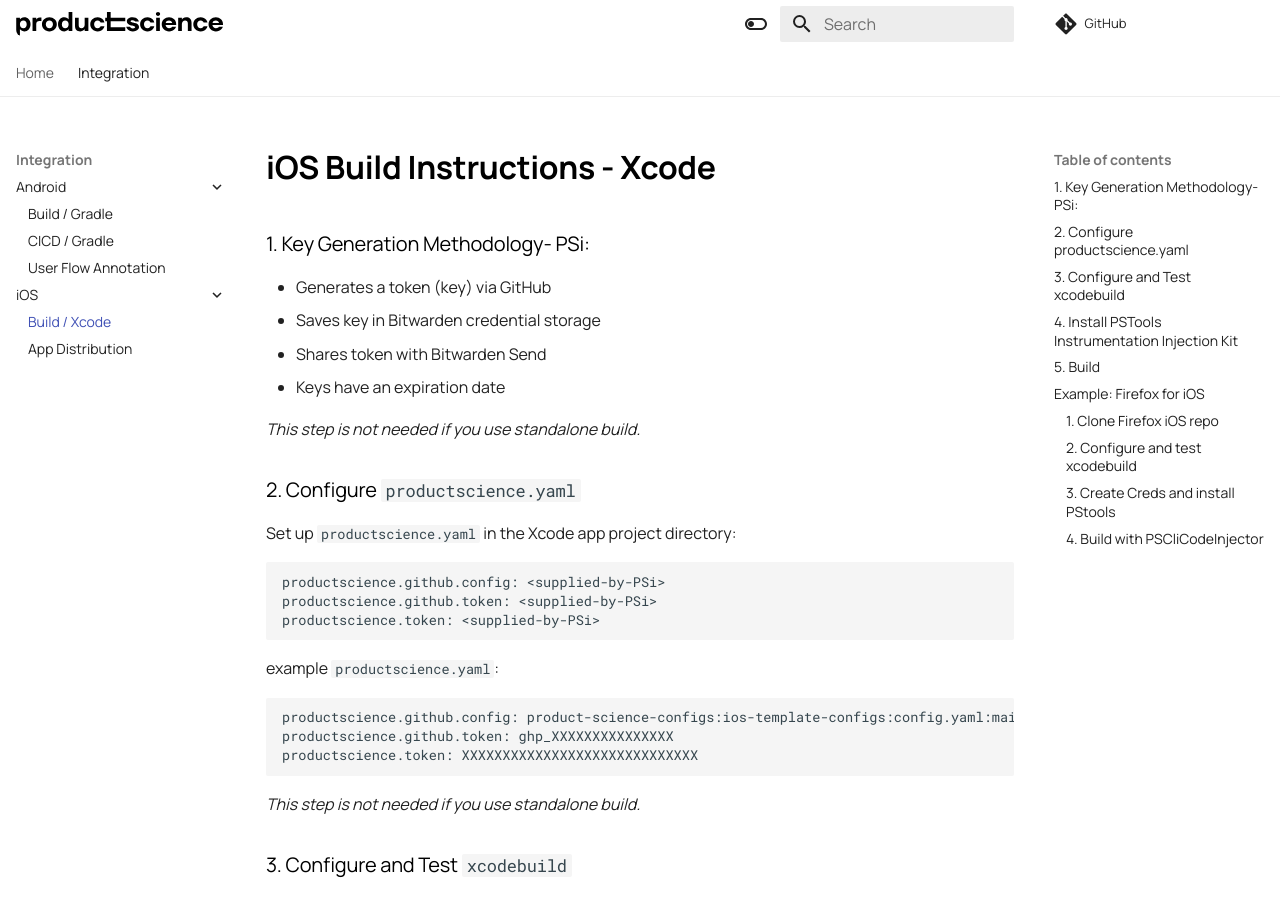
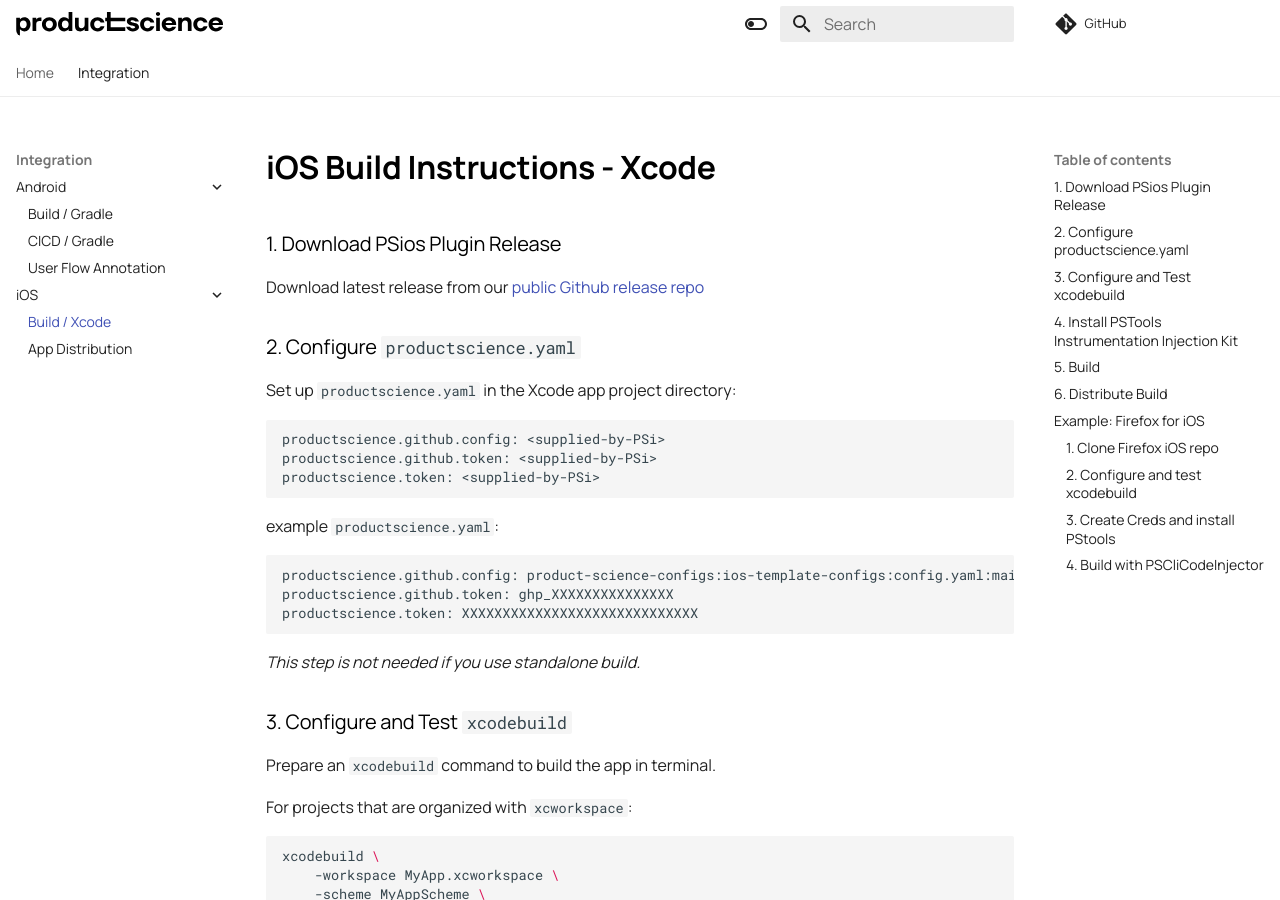
Before and after one commit to product-science/docs, an MkDocs documentation site: the page built from docs/ios/xcode.md, in a window 1280 px wide and 900 px high. Built offline with MkDocs 1.6.1 and Material for MkDocs 9.7.7, drawn with Linux system fonts in a browser that asks for light colours; comment, search, counter and statistics services are not loaded; some of the changed text lies outside the part shown.

Commit message:
Update xcode.md with link to download plugin and distribute app

```diff
--- a/docs/ios/xcode.md
+++ b/docs/ios/xcode.md
@@ -1,12 +1,7 @@
 # iOS Build Instructions - Xcode
 
-### 1. Key Generation Methodology- PSi:
-* Generates a token (key) via GitHub
-* Saves key in Bitwarden credential storage
-* Shares token with Bitwarden Send
-* Keys have an expiration date
-
-*This step is not needed if you use standalone build.*
+### 1. Download PSios Plugin Release
+Download latest release from our [public Github release repo](https://github.com/product-science/PSios/releases)
 
 ### 2. Configure `productscience.yaml`
 
@@ -101,6 +96,10 @@ When complete, the `MyApp` directory will have been transformed. Use this direct
 `MyAppPSi0.9.1.ipa`
 **so our AI can learn how its dynamic instrumentation is performing on the build.**
 
+### 6. Distribute Build
+Please follow instructions at [iOS Distribution Instructions](distribution.md) to share your build with us
+
+
 ## Example: Firefox for iOS
 
 ### 1. Clone Firefox iOS repo
```
